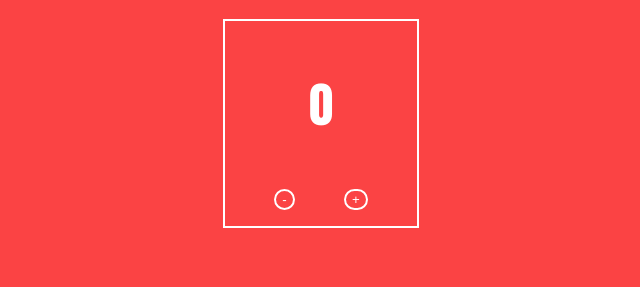
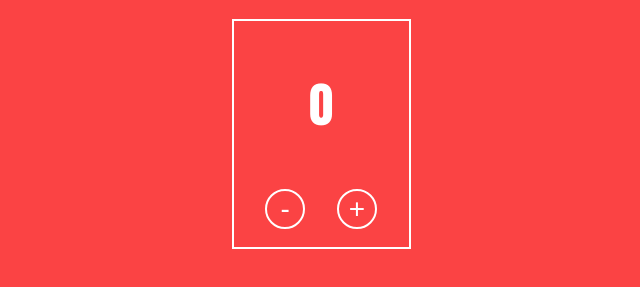
Before and after one commit to ifdan/beginnerJSProjects, a plain HTML site: page numberCounter.html in a window 1280 px wide. Shown: the part 81-368 px from the top of the page, without its empty margins (319-959 px from the left). Drawn offline with Linux system fonts and the light colour scheme.

Commit message:
finish number counter

```diff
--- a/numberCounter.html
+++ b/numberCounter.html
@@ -25,25 +25,26 @@
         display: flex;
         flex-flow: row wrap;
         justify-content: space-evenly;
-        padding-bottom: 1em;
-        width: 12rem;
+        padding-bottom: 18px;
+        width: 175px;
       }
       .currentNumber {
         font-size: 3em;
         text-align: center;
         width: 100%
       }
-      .decreaseBtn {
+      .countBtn {
         border: 2px solid #fff;
         border-radius: 50px;
         background-color: #fb4344;
         color: #fff;
+        font-size: 1.75em;
+        width: 2.5rem;
+        height: 2.5rem;
       }
-      .increaseBtn {
-        border: 2px solid #fff;
-        border-radius: 50px;
-        background-color: #fb4344;
-        color: #fff;
+      .countBtn:hover {
+        background-color: rgba(0, 0, 0, 0.5);
+        transition: background-color 0.5s;
       }
     </style>
   </head>
@@ -51,10 +52,24 @@
     <div class="contentContainer">
       <h1>COUNTER</h1>
       <div class="countContainer">
-        <p class="currentNumber">0</p>
-          <button class="decreaseBtn" id="decreaseButton" type="button">-</button>
-          <button class="increaseBtn" id="increaseButton" type="button">+</button>
+        <p class="currentNumber" id="currentCount">0</p>
+          <button class="countBtn" id="decreaseButton" type="button">-</button>
+          <button class="countBtn" id="increaseButton" type="button">+</button>
       </div>
     </div>
+    <script>
+      let currentCount = document.querySelector('#currentCount');
+      let countNumber = 0;
+      const decrease = document.querySelector('#decreaseButton');
+      const increase = document.querySelector('#increaseButton');
+      increase.addEventListener('click', () => {
+        countNumber++;
+        currentCount.innerHTML = countNumber;
+      });
+      decrease.addEventListener('click', () => {
+        countNumber--;
+        currentCount.innerHTML = countNumber;
+      });
+    </script>
   </body>
 </html>
```
